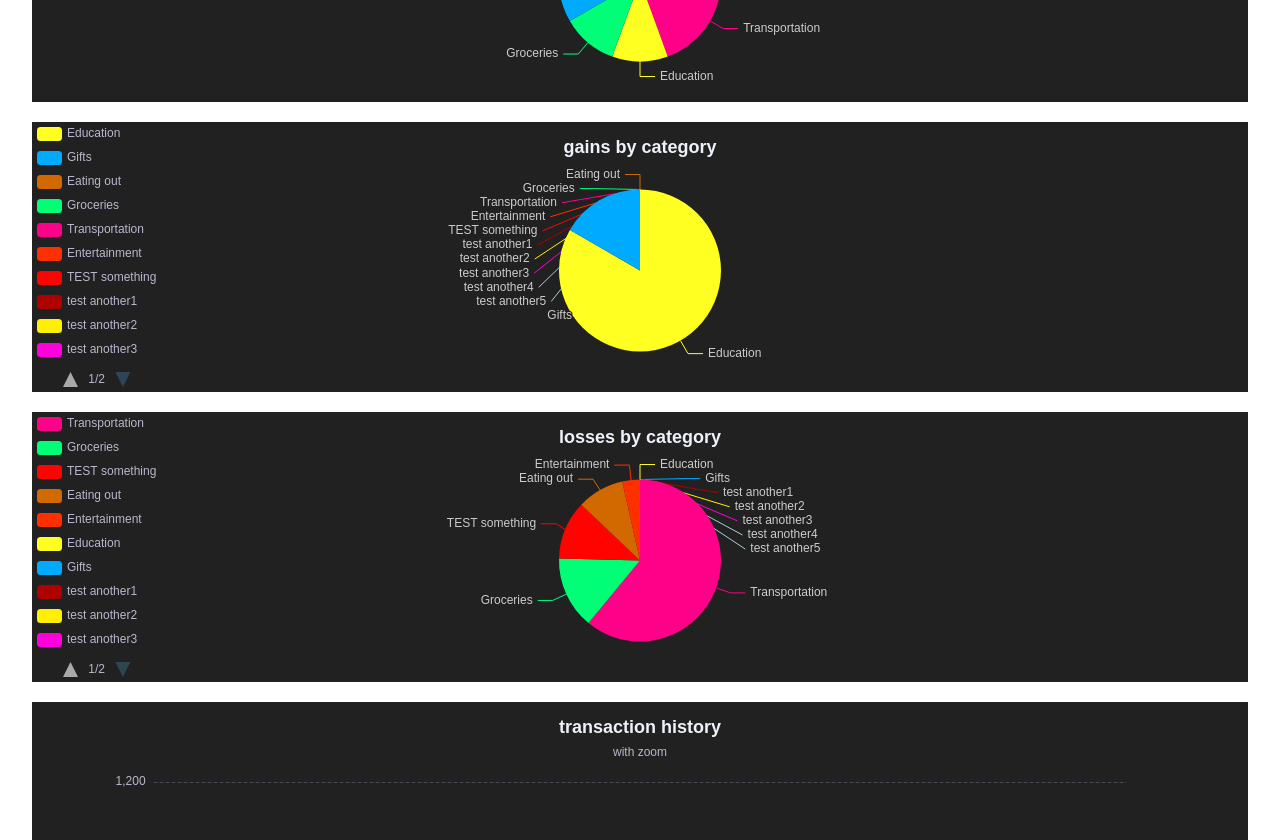
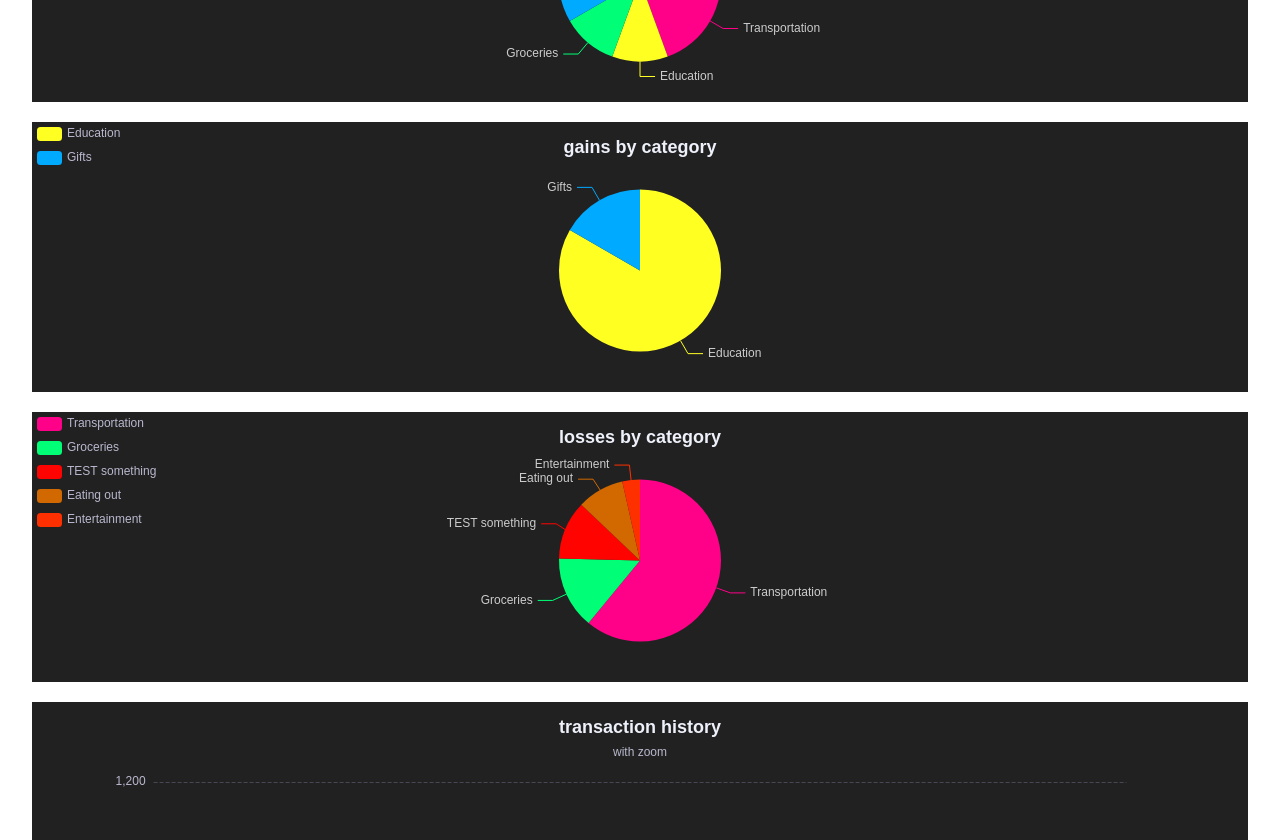
Before and after one commit to FilipTarajko/finance-manager, a Vue app: page /statistics in a window 1280 px wide. Shown: the part 520-1360 px from the top of the page. Built offline with nearby package versions, Linux system fonts and the light colour scheme.

Commit message:
Fix pie gain/loss charts displaying empty categories

```diff
--- a/src/views/StatisticsView.vue
+++ b/src/views/StatisticsView.vue
@@ -45,7 +45,7 @@ const transactionGainsByCategory = computed(() => {
       .filter((e) => e.amount > 0)
       .reduce((sum, elem) => sum + elem.amount, 0)
       .toFixed(2)
-    value && array.push({ name: category.name, value, color: category.color })
+    value != "0.00" && array.push({ name: category.name, value, color: category.color })
   })
   return preparePieGraphInput(array)
 })
@@ -57,7 +57,7 @@ const transactionLossesByCategory = computed(() => {
       .filter((e) => e.amount < 0)
       .reduce((sum, elem) => sum - elem.amount, 0)
       .toFixed(2)
-    value && array.push({ name: category.name, value, color: category.color })
+    value != "0.00" && array.push({ name: category.name, value, color: category.color })
   })
   return preparePieGraphInput(array)
 })
```
